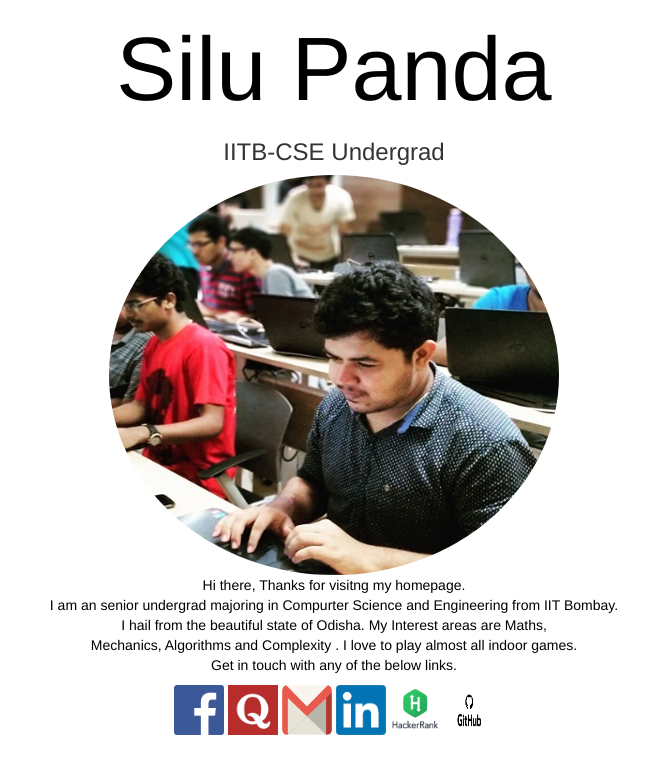
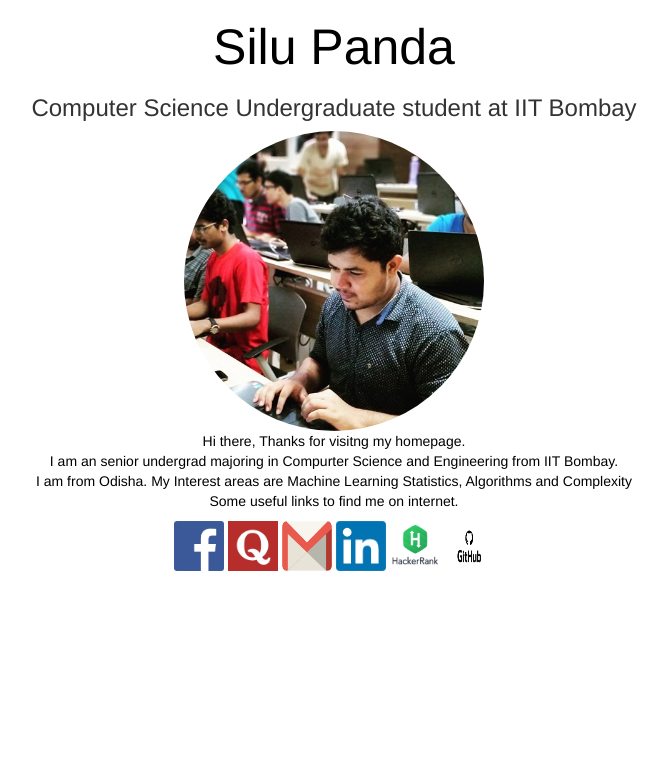
Before and after one commit to SiluPanda/silupanda.github.io, a plain HTML site: page index.html in a window 1280 px wide. Shown: the whole page, without its empty margins (306-973 px from the left). Drawn offline with nearby package versions, Linux system fonts and the light colour scheme.

Commit message:
Update index.html

```diff
--- a/index.html
+++ b/index.html
@@ -2,7 +2,7 @@
 <center>
 <head>
 	<title>Silu Panda</title>
-	<h1 style="font-size:90px;">Silu Panda</h1>
+	<h1 style="font-size:50px;">Silu Panda</h1>
 
   <meta name="viewport" content="width=device-width, initial-scale=1">
   <link rel="stylesheet" href="https://maxcdn.bootstrapcdn.com/bootstrap/3.3.7/css/bootstrap.min.css">
@@ -18,17 +18,15 @@
 </head>
 
 <body>
-	<p> <h3>IITB-CSE Undergrad</h3> </p>
+	<p> <h3>Computer Science Undergraduate student at IIT Bombay</h3> </p>
 
 
-	<img src="pic_me.jpg" alt="silu panda"  class="img-circle" width = "450" height = "400">
+	<img src="pic_me.jpg" alt="silu panda"  class="img-circle" width = "300" height = "300">
 	<br>
 
 		<p> Hi there, Thanks for visitng my homepage. <br> I am an senior undergrad majoring in Compurter Science and Engineering from IIT Bombay.
-		 <br>I hail from the beautiful state of Odisha. My Interest areas are Maths,
-		 <br>
-		Mechanics, Algorithms and Complexity . I love to play almost all indoor games.
-		<br>Get in touch with any of the below links.	</p>
+ 	 <br>I am from Odisha. My Interest areas are Machine Learning Statistics, Algorithms and Complexity
+		<br>Some useful links to find me on internet.	</p>
 
 
 	<p> <a href="https://www.facebook.com/silu.panda.10"> <img border="0" alt="Facebook" src="fb-art.png" width="50" height="50">
```
